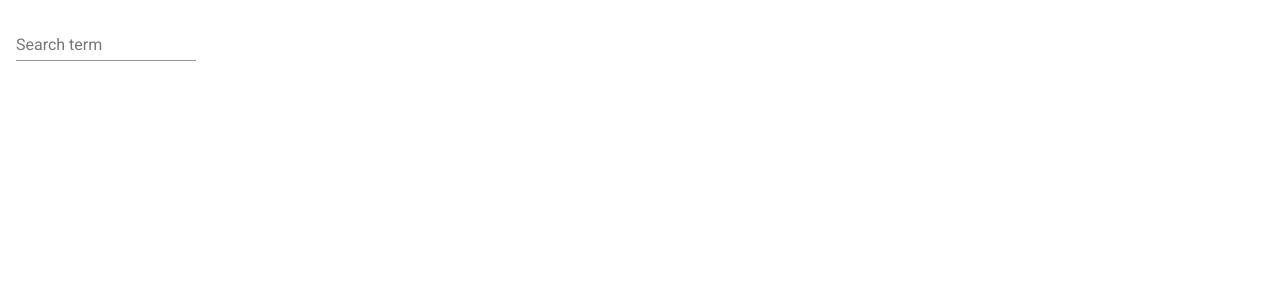
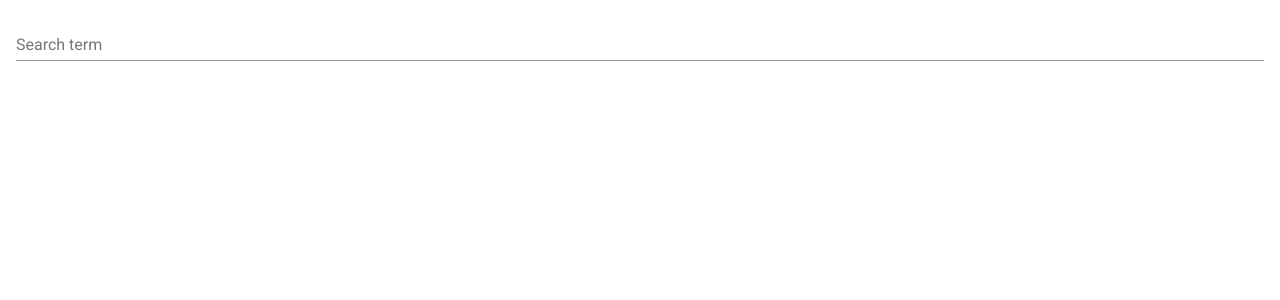
Before and after one commit to crigasro/term-searcher, an Angular app: page / in a window 1280 px wide. Shown: the top 300 px of the page. Built offline with nearby package versions, Linux system fonts and the light colour scheme.

Commit message:
Added general.scss

```diff
--- /dev/null
+++ b/src/assets/general.scss
@@ -0,0 +1,4 @@
+.full-width { width: 100%; }
+.full-height { height: 100%; }
+
+.float-rigth { float: right; }
--- a/src/styles.scss
+++ b/src/styles.scss
@@ -2,3 +2,5 @@
 
 html, body { height: 100%; }
 body { margin: 0; font-family: Roboto, "Helvetica Neue", sans-serif; }
+
+@import './assets/general.scss';
```
